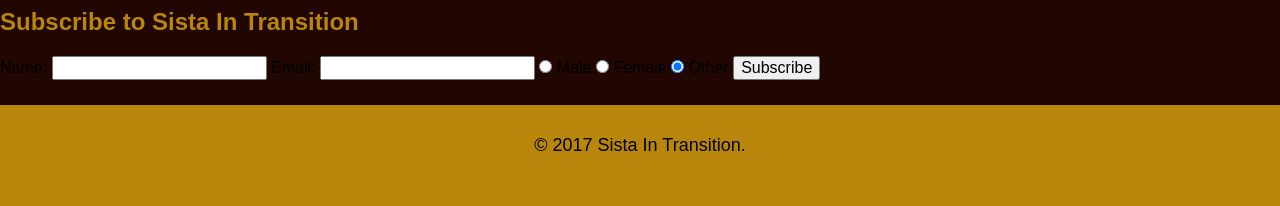
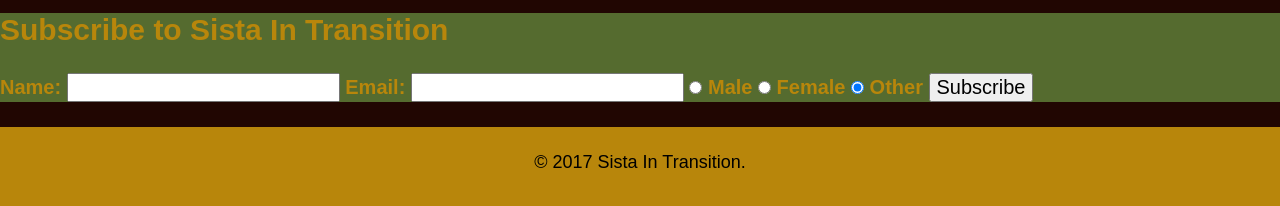
Before and after one commit to mrsdean1002/Personal-Page, a plain HTML site: page contact.html in a window 1280 px wide. Shown: the part 122-328 px from the top of the page. Drawn offline with nearby package versions, Linux system fonts and the light colour scheme; a web font is replaced by a local one.

Commit message:
adjusted font for form, changed text color of form, changed form color to olivegreen

```diff
--- a/css/main.css
+++ b/css/main.css
@@ -27,7 +27,7 @@
 
 header {
 
-  margin: 0px 0 30px 0;
+  margin: 0px 0 25px 0;
   padding: 5px 0 0 0;
   width: 100%;
 }
@@ -161,3 +161,10 @@
 
 
 /*PAGE: CONTACT*/
+
+form {
+  color:#b8860b;
+  font-size: 20px;
+  font-weight: 600;
+  background-color: darkolivegreen;
+}
```
Also changed, not shown: contact.html (+27 -0 lines).
